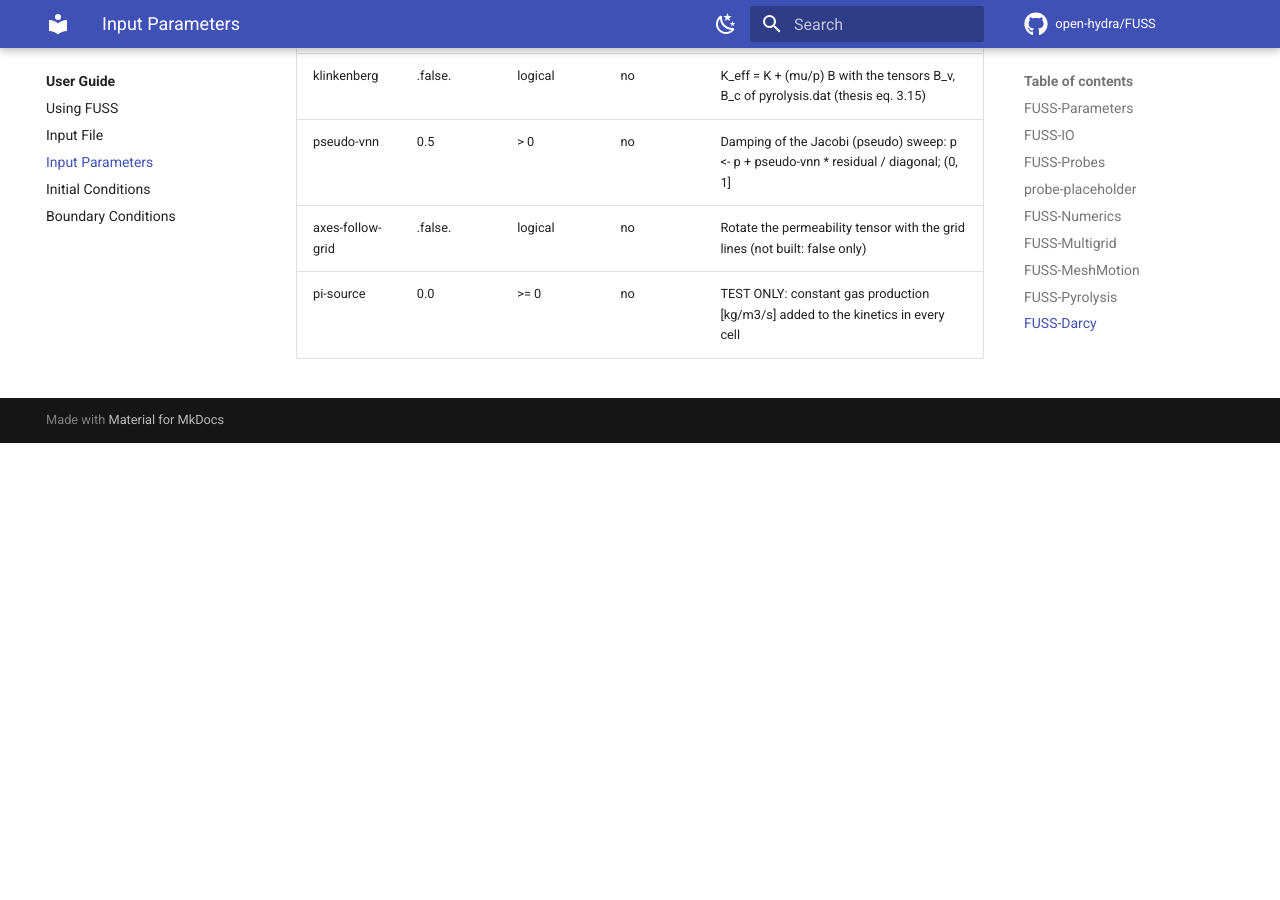
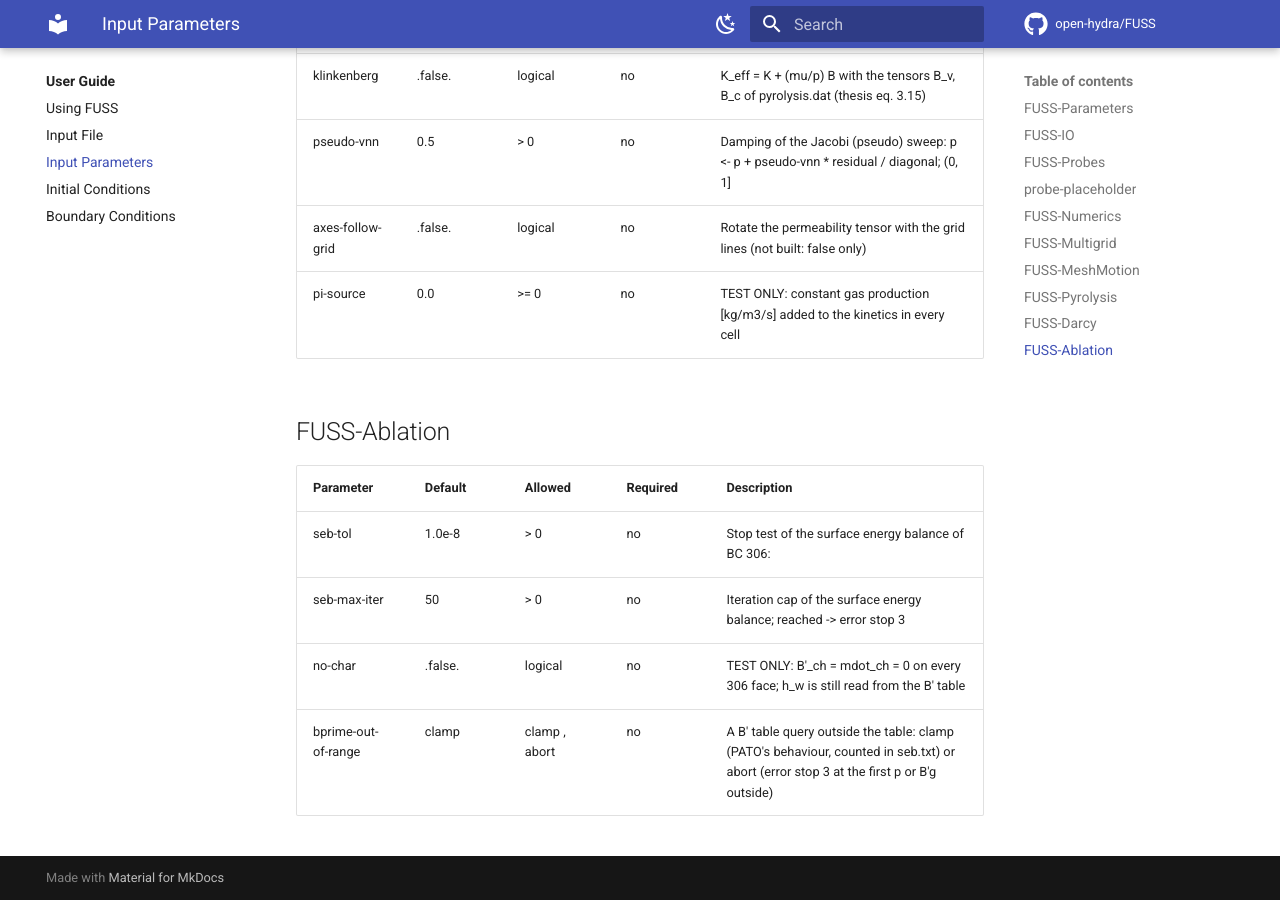
Before and after one commit to open-hydra/FUSS, an MkDocs documentation site: the page built from docs/user/registry.md, in a window 1280 px wide and 900 px high, scrolled down 4440 px. Built offline with MkDocs 1.6.1 and Material for MkDocs 9.7.7, drawn with Linux system fonts in a browser that asks for light colours; comment, search, counter and statistics services are not loaded; before the commit the page ends 4883 px from its top, so only the background shows below that.

Commit message:
fuss: the ablating wall BC 306 on a static mesh (plan 08 stage A)
A 306 face solves the surface energy balance of PATO's
BprimeBoundaryConditions (thesis eqs. 3.46-3.50) per face.

- B' table: FUSS_Lib_Bprime reads PATO's 5-column file (and the
  4-D finite-rate layout) and interpolates as BprimeTable::BprimeC
  does: ln p, linear B'g and T, clamped and counted, ties in T legal.
- Env table: time_table_t holds the face's environment
  (t p_w rhoeUeCH0 h_r q_rad chem hconv T_edge), evaluated as
  v_i + w (v_{i+1} - v_i), once per step after the clock advance.
- bc.txt line 2: `lambda T_inf <bprime-file> <env-file>`, read
  through a buffer of its own.
- [FUSS-Ablation]: seb-tol, seb-max-iter, no-char,
  bprime-out-of-range.

The solve:
- A safeguarded Newton on T_w; at every iterate the blowing
  correction is taken to its Picard fixed point, so the sign bracket
  stays valid.
- It converges on the current iterate (step <= seb-tol T_w,
  |F| <= seb-tol max|term|) and returns that iterate.
- Chemistry off with zero optics hands the face to the BC 303
  kernel, bit for bit.
- The residual flux is BC 302's at the converged T_w.
- Surface emissivity and absorptivity are PATO's virgin/char blend
  at T_w.

Outputs: wall.tec has 7 columns when a 306 face exists (Tw qw sdot
mdot_pg mdot_ch Bprime recession); seb.txt carries every term of the
balance; bc306-state.dat carries the restart state at 17 digits.

Refused:
- multigrid, at the first 306 record;
- MPI;
- a translation or prescribed mesh;
- a type-1 306 face that is not the outflow face;
- bad env rows, and chem > 0 without pyrolysis or a B' table;
- a p_w outside the gas table.

A 306 face is always open to the gas (P-D6). The static mesh does
not consume char (B'c = mdot_c = 0), as PATO with movingMesh no.

Co-Authored-By: Claude Opus 5.5 (1M context) <noreply@anthropic.com>
Claude-Session: https://claude.ai/code/session_01Q6mgzZ4Em2XSijeD1s9D94

```diff
--- a/docs/user/registry.md
+++ b/docs/user/registry.md
@@ -98,3 +98,12 @@
 | pseudo-vnn | 0.5 | > 0 |  no | Damping of the Jacobi (pseudo) sweep: p <- p + pseudo-vnn * residual / diagonal; (0, 1] |
 | axes-follow-grid | .false. | logical |  no | Rotate the permeability tensor with the grid lines (not built: false only) |
 | pi-source | 0.0 | >= 0 |  no | TEST ONLY: constant gas production [kg/m3/s] added to the kinetics in every cell |
+
+## FUSS-Ablation
+
+| Parameter | Default | Allowed | Required | Description |
+|-----------|---------|---------|----------|-------------|
+| seb-tol | 1.0e-8 | > 0 |  no | Stop test of the surface energy balance of BC 306: |dT_w| <= seb-tol*T_w, |F| <= seb-tol*max|term| and |d(beta)| <= seb-tol |
+| seb-max-iter | 50 | > 0 |  no | Iteration cap of the surface energy balance; reached -> error stop 3 |
+| no-char | .false. | logical |  no | TEST ONLY: B'_ch = mdot_ch = 0 on every 306 face; h_w is still read from the B' table |
+| bprime-out-of-range | clamp | clamp ,  abort |  no | A B' table query outside the table: clamp (PATO's behaviour, counted in seb.txt) or abort (error stop 3 at the first p or B'g outside) |
```
Also changed, not shown: 17 other files.
